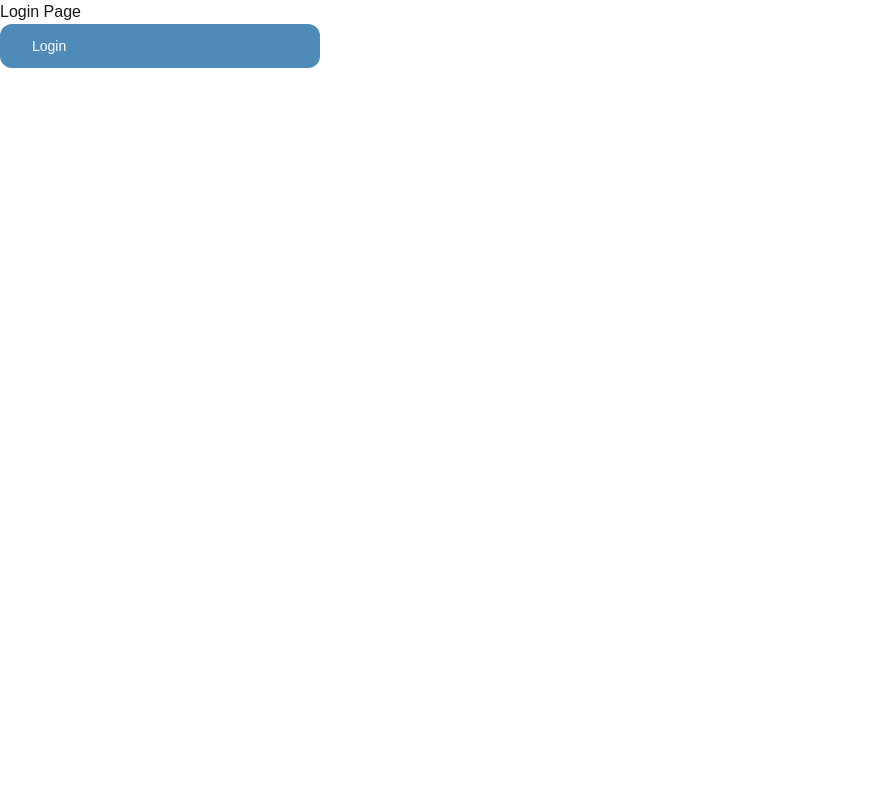
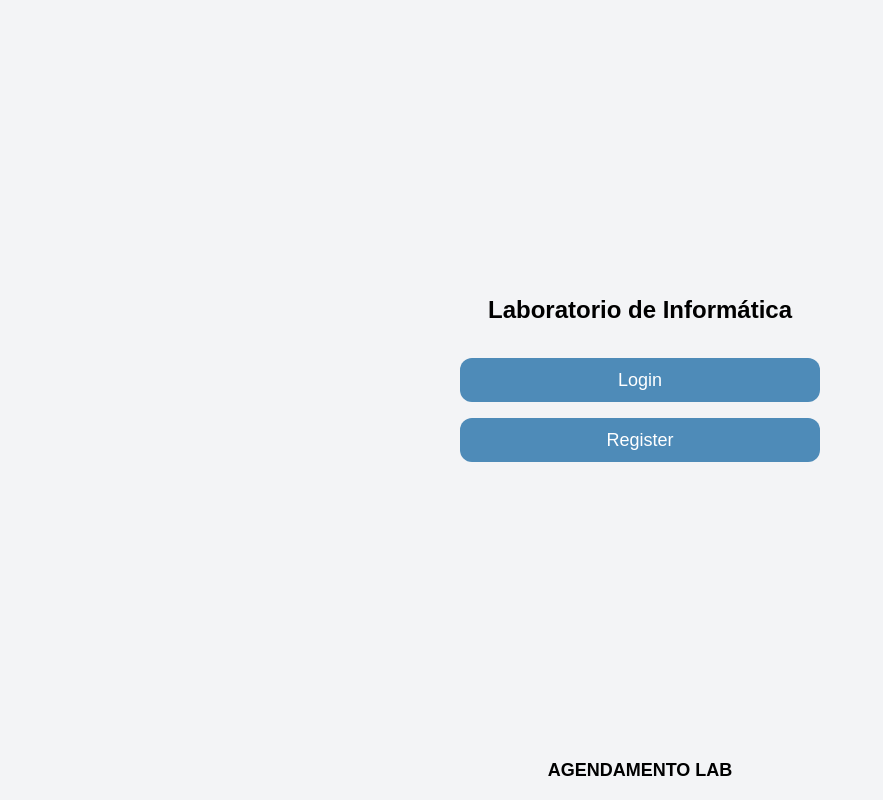
Before and after one commit to lucaspy2215/Screen_Login_Uninassau, a Next.js app in the folder screen-login/: page / in a window 1280 px wide. Shown: the whole page, without its empty margins (0-883 px from the left). Built offline with nearby package versions, Linux system fonts and the light colour scheme.

Commit message:
Login screen created; the logo is missing.

```diff
--- a/screen-login/app/page.tsx
+++ b/screen-login/app/page.tsx
@@ -2,18 +2,27 @@ import { Button } from "@/components/buttons";
 
 export default function LoginPage() {
   return (
-    <div>
-      <h1>Login Page</h1>
+    <div className="flex flex-col items-center min-h-screen bg-gray-100">
 
-      {/* Add your login form or components here */}
+      <div className="flex flex-1 flex-col items-center justify-center w-full">
+        <h1 className="text-2xl font-bold mb-4 text-black">
+          Laboratorio de Informática
+        </h1>
 
-      <Button
-        size="large"
-        colorsParam="dark"
-        weight="400"
-      >
-        Login
-      </Button>
+        <div className="flex flex-col items-center justify-center gap-4 mt-4 w-full max-w-90">
+          <Button size="base" colorsParam="dark" weight="400">
+            Login
+          </Button>
+          <Button size="base" colorsParam="dark" weight="400">
+            Register
+          </Button>
+        </div>
+      </div>
+
+
+      <h3 className="text-lg pb-4 font-semibold text-black">
+        AGENDAMENTO LAB
+      </h3>
     </div>
   );
 }
--- a/screen-login/components/buttons.tsx
+++ b/screen-login/components/buttons.tsx
@@ -3,7 +3,7 @@ import { ReactNode } from "react";
 
 type BotaoProps = {
     onClick?: () => void;
-    size?: "large";
+    size?: "base" | "medium" | "large";
     children: ReactNode;
     colorsParam: "dark" | "light";
     weight: "400" | "600";
@@ -17,13 +17,13 @@ export const Button = ({
     weight,
 }: BotaoProps) => {
     const classes = {
-        base: "flex flex-row items-center w-80 h-11 text-sm rounded-md py-2 px-4 gap-2 cursor-pointer font-inter",
+        base: "flex flex-row items-center justify-center w-90 h-11 text-lg rounded-md py-2 px-4 gap-2 cursor-pointer font-inter rounded-xl",
         medium: "gap-4 py-3 px-7 text-base",
         large: "rounded-xl py-4.5 px-8 gap-5 text-base",
     };
 
     const colors = {
-        dark: "bg-[#4E8BB8] text-white",
+        dark: "bg-[#4E8BB8] text-white", //Azul//
         light: "bg-[#8ED5FF] text-[#00354A]",
     };
 
```
